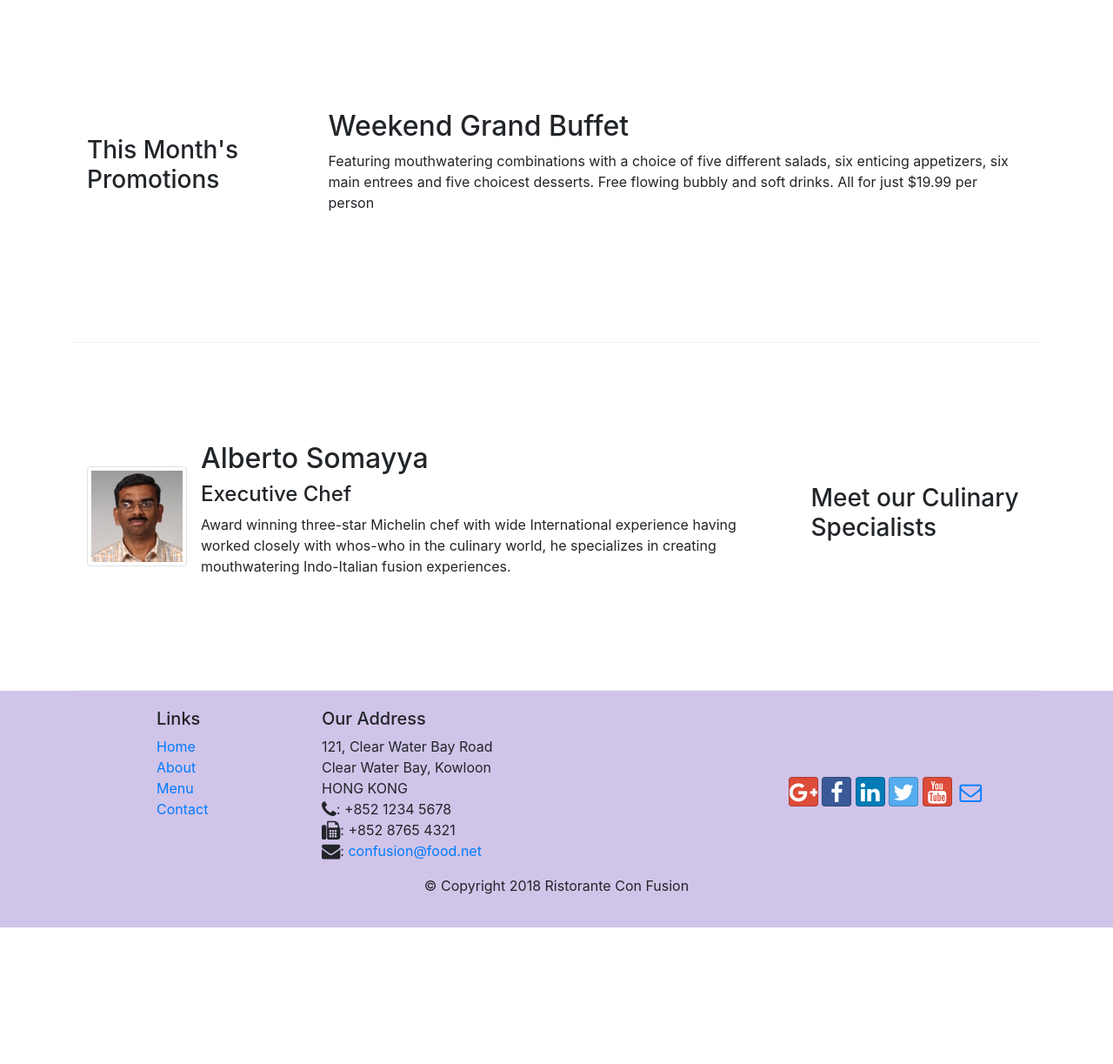
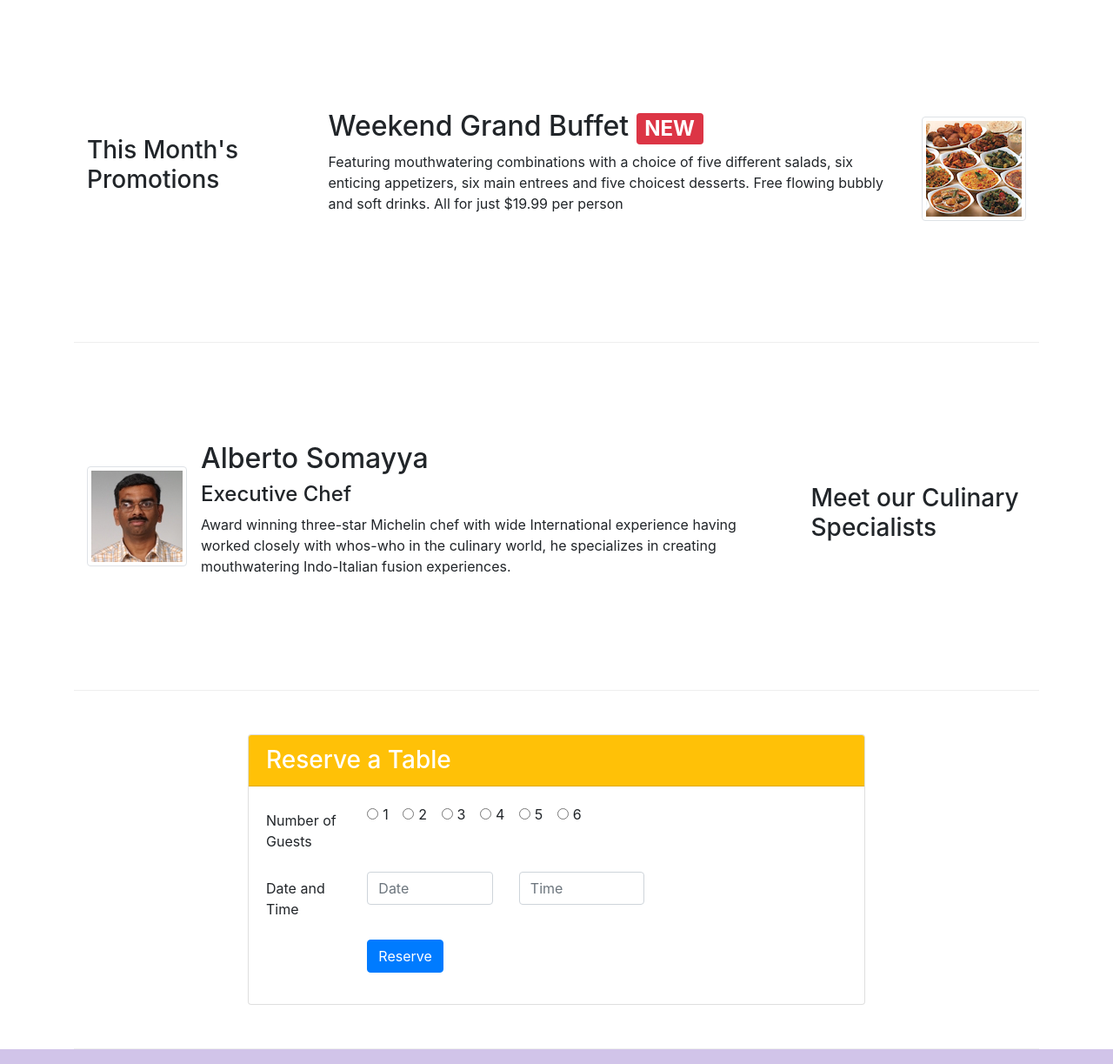
Before and after one commit to igorok-by/Bootstrap, a website: page index.html in a window 1280 px wide. Shown: the part 740-1963 px from the top of the page at 87% size. Before the commit the page ends 1806 px from the top, so only its background shows below. Drawn offline with nearby package versions, Linux system fonts and the light colour scheme.

Commit message:
Assignment 2

```diff
--- a/index.html
+++ b/index.html
@@ -41,10 +41,16 @@
             <div class="row row-header">
                 <div class="col-12 col-sm-6">
                     <h1>Ristorante con Fusion</h1>
-                    <p>We take inspiration from the World's best cuisines, and create a unique fusion experience. Our lipsmacking creations will tickle your culinary senses!</p>
+                    <p>We take inspiration from the World's best cuisines, and create
+                    a unique fusion experience. Our lipsmacking creations will tickle your culinary senses!</p>
                 </div>
                 <div class="col-12 col-sm align-self-center">
                     <img src="img/logo.png" class="img-fluid">
+                </div>
+                <div class="col-12 col-sm align-self-center">
+                    <form action="#Reserve">
+                        <button class="btn-sm btn-block btn-warning">Reserve Table</button>
+                    </form>
                 </div>
             </div>
         </div>
@@ -76,8 +82,16 @@
                 <h3>This Month's Promotions</h3>
             </div>
             <div class="col col-sm col-md">
-                <h2>Weekend Grand Buffet</h2>
-                <p class="d-none d-sm-block">Featuring mouthwatering combinations with a choice of five different salads, six enticing appetizers, six main entrees and five choicest desserts. Free flowing bubbly and soft drinks. All for just $19.99 per person </p>
+                <div class="media">
+                    <div class="media-body">
+                        <h2 class="mt-0">Weekend Grand Buffet <span class="badge badge-danger ">NEW</span></h2>
+                        <p class="d-none d-sm-block">Featuring mouthwatering combinations with
+                        a choice of five different salads, six enticing appetizers, six main entrees
+                        and five choicest desserts. Free flowing bubbly and soft drinks. All for just $19.99 per person </p>
+                    </div>
+                    <img class="d-flex ml-3 img-thumbnail align-self-center"
+                            src="img/buffet.png" alt="Buffet">
+                </div>
             </div>
         </div>
 
@@ -98,6 +112,74 @@
                             creating mouthwatering Indo-Italian fusion experiences.
                         </p>
                     </div>
+                </div>
+            </div>
+        </div>
+
+        <div class="row row-content align-items-center justify-content-center">
+            <div class="col-12 col-sm-8">
+                <div class="card" id="Reserve">
+                    <h3 class="card-header bg-warning text-white">Reserve a Table</h3>
+
+                    <div class="card-body">
+                        <form>
+                            <fieldset class="form-group">
+                                <div class="row">
+
+                                    <legend class="col-form-label col-12 col-sm-2">
+                                        Number of Guests
+                                    </legend>
+
+                                    <div class="col-12 col-sm-10">
+                                        <div class="form-check form-check-inline">
+                                            <input class="form-check-input" type="radio" id="numguests1" name="numguests" value="1">
+                                            <label class="form-check-label" for="numguests1"> 1</label>
+                                        </div>
+                                        <div class="form-check form-check-inline">
+                                            <input class="form-check-input" type="radio" id="numguests2" name="numguests" value="2">
+                                            <label class="form-check-label" for="numguests2"> 2</label>
+                                        </div>
+                                        <div class="form-check form-check-inline">
+                                            <input class="form-check-input" type="radio" id="numguests3" name="numguests" value="3">
+                                            <label class="form-check-label" for="numguests3"> 3</label>
+                                        </div>
+                                        <div class="form-check form-check-inline">
+                                            <input class="form-check-input" type="radio" id="numguests4" name="numguests" value="4">
+                                            <label class="form-check-label" for="numguests4"> 4</label>
+                                        </div>
+                                        <div class="form-check form-check-inline">
+                                            <input class="form-check-input" type="radio" id="numguests5" name="numguests" value="5">
+                                            <label class="form-check-label" for="numguests5"> 5</label>
+                                        </div>
+                                        <div class="form-check form-check-inline">
+                                            <input class="form-check-input" type="radio" id="numguests6" name="numguests" value="6">
+                                            <label class="form-check-label" for="numguests6"> 6</label>
+                                        </div>
+                                    </div>
+                                </div>
+                            </fieldset>
+
+                            <div class="form-group row">
+                                <label class="col-12 col-sm-2 col-form-label" for="date">Date and Time</label>
+                                <div class="col-12 col-sm-3">
+                                    <input type="text" class="form-control" name="date" id="date" placeholder="Date">
+                                </div>
+                                <div class="col-12 col-sm-3">
+                                    <input type="text" class="form-control" name="time" id="time" placeholder="Time">
+                                </div>
+                            </div>
+
+                            <div class="form-group row">
+                                <div class="offset-sm-2 col-sm-10">
+                                    <button type="submit" class="btn btn-primary">
+                                        Reserve
+                                    </button>
+                                </div>
+                            </div>
+
+                        </form>
+                    </div>
+
                 </div>
             </div>
         </div>
```
